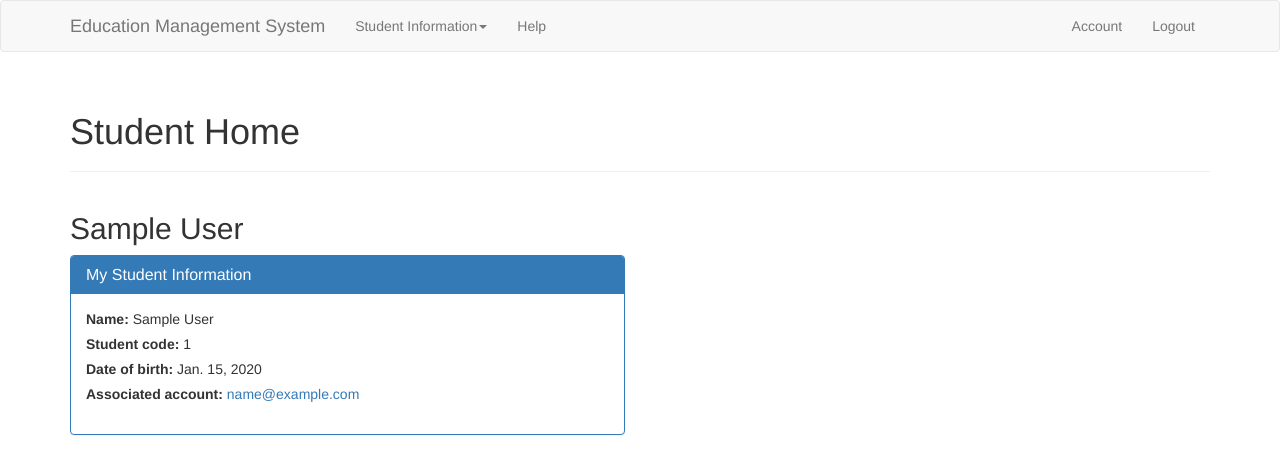
After one commit to LazerCube/crime_database, a Django app: page /home/ in a window 1280 px wide. The commit adds this page. Shown: the top 474 px of the page. Run offline with Django 3.2, Linux system fonts and the light colour scheme; a user stored in the database is signed in; tables that the repository leaves empty hold one stand-in row (values such as "Sample post"); some libraries are stand-ins or nearby versions.

Commit message:
Added view for student information

```diff
--- a/project/accounts/templates/accounts/view.html
+++ b/project/accounts/templates/accounts/view.html
@@ -18,7 +18,7 @@
         <div class="col-lg-6">
             <div class="panel panel-primary">
                 <div class="panel-heading">
-                    <h3 class="panel-title">Your Information</h3>
+                    <h3 class="panel-title">My Account Information</h3>
                 </div>
                 <div class="panel-body">
                     <ul class="list-unstyled">
--- a/project/management/models.py
+++ b/project/management/models.py
@@ -34,7 +34,7 @@ class Students(models.Model):
         verbose_name_plural = ("Students")
 
     def __str__(self):
-        return ' '.join([self.student_id, self.get_full_name()])
+        return self.get_full_name()
 
     def get_full_name(self):
         return ' '.join([self.first_name, self.last_name])
--- /dev/null
+++ b/project/management/templates/management/student_home.html
@@ -0,0 +1,39 @@
+{% extends "base/base.html" %}
+{% load staticfiles %}
+
+{% block content %}
+    <div class="row">
+        <div class="col-lg-12">
+            <div class="page-header">
+                <h1 id="typography">Student Home</h1>
+            </div>
+        </div>
+    </div>
+    <div class="row">
+        <div class="col-lg-12">
+            <h2>{{ student }}</h2>
+        </div>
+    </div>
+    <div class="row">
+        <div class="col-lg-6">
+            <div class="panel panel-primary">
+                <div class="panel-heading">
+                    <h3 class="panel-title">My Student Information</h3>
+                </div>
+                <div class="panel-body">
+                    <ul class="list-unstyled">
+                        <li><label>Name:</label> {{ student }}</li>
+                        <li><label>Student code:</label> {{ student.student_id }}</li>
+                        <li><label>Date of birth:</label> {{ student.date_of_birth }}</li>
+                        <li>
+                            <label>Associated account:</label>
+                            <a href="{% url 'accounts:view' %}">
+                                {{ student.account }}
+                            </a>
+                        </li>
+                    </ul>
+                </div>
+            </div>
+        </div>
+    </div>
+{% endblock %}
--- /dev/null
+++ b/project/management/urls.py
@@ -0,0 +1,7 @@
+from django.conf.urls import include, url
+from . import views
+
+app_name = 'management'
+urlpatterns = [
+    url(r'^home/$', views.home, name='home'),
+]
--- a/project/management/views.py
+++ b/project/management/views.py
@@ -1,3 +1,13 @@
-from django.shortcuts import render
+from django.shortcuts import get_object_or_404, render, redirect
+from django.contrib.auth.decorators import login_required
 
-# Create your views here.
+from management.models import Students
+
+@login_required
+def home(request):
+    student = get_object_or_404(Students, account=request.user)
+
+    context = {
+            'student': student,
+    }
+    return render(request, 'management/student_home.html', context)
--- a/project/templates/base/includes/header.html
+++ b/project/templates/base/includes/header.html
@@ -17,7 +17,7 @@
                     <li class="dropdown">
                     <a class="dropdown-toggle" data-toggle="dropdown" href="#" id="themes">Student Information<span class="caret"></span></a>
                         <ul class="dropdown-menu">
-                            <li><a href="#">Test</a></li>
+                            <li><a href="{% url 'management:home' %}">My Information</a></li>
                             <li class="divider"></li>
                             <li><a href="#">Test</a></li>
                         </ul>
--- a/project/urls.py
+++ b/project/urls.py
@@ -2,4 +2,5 @@ from django.conf.urls import include, url
 
 urlpatterns = [
     url(r'^', include('accounts.urls')),
+    url(r'^', include('management.urls')),
 ]
```
